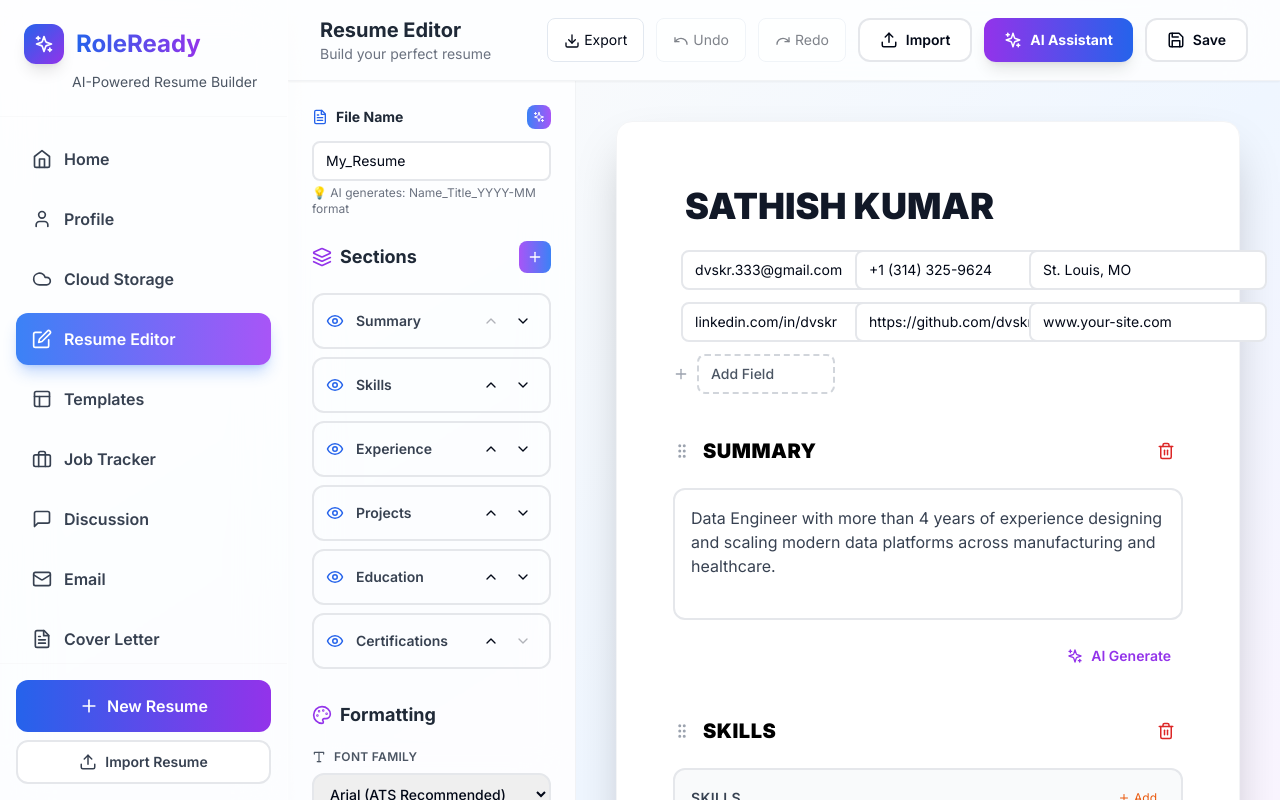
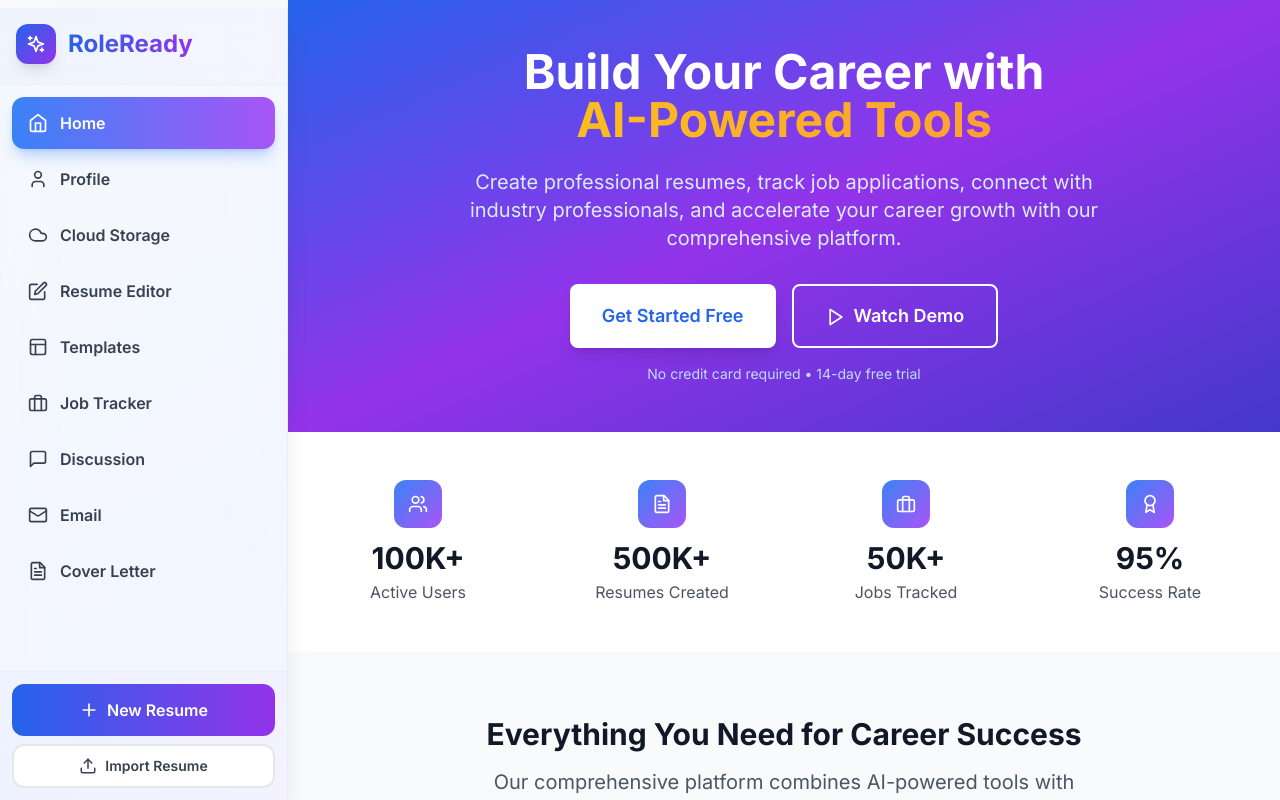
Before and after one commit to dvskr/RoleRabbit, a Next.js app in the folder apps/web/: page /dashboard in a window 1280 px wide. Built offline with nearby package versions, Linux system fonts and the light colour scheme.

Commit message:
removed shake

```diff
--- a/apps/web/src/app/dashboard-resume-editor/page.tsx
+++ b/apps/web/src/app/dashboard-resume-editor/page.tsx
@@ -1,5 +1,5 @@
-import RoleReadyWithResumeEditor from '../RoleReadyWithResumeEditor';
+import TestAllComponents from '../test-all-components/page';
 
 export default function DashboardResumeEditorPage() {
-  return <RoleReadyWithResumeEditor />;
+  return <TestAllComponents />;
 }
--- a/apps/web/src/app/dashboard/page.tsx
+++ b/apps/web/src/app/dashboard/page.tsx
@@ -1,5 +1,5 @@
-import RoleReady from '../RoleReady';
+import TestAllComponents from '../test-all-components/page';
 
 export default function DashboardPage() {
-  return <RoleReady />;
+  return <TestAllComponents />;
 }
--- a/apps/web/src/app/landing/page.tsx
+++ b/apps/web/src/app/landing/page.tsx
@@ -32,7 +32,7 @@ export default function LandingPage() {
                 Sign In
               </button>
               <Link
-                href="/dashboard"
+                href="/test-all-components"
                 className="bg-gradient-to-r from-blue-600 to-purple-600 text-white px-6 py-2 rounded-lg hover:shadow-lg hover:shadow-blue-500/30 transition-all"
               >
                 Try Free & Get Started
@@ -57,7 +57,7 @@ export default function LandingPage() {
             </p>
             <div className="flex flex-col sm:flex-row gap-4 justify-center">
               <Link
-                href="/dashboard"
+                href="/test-all-components"
                 className="bg-gradient-to-r from-blue-600 to-purple-600 text-white px-8 py-4 rounded-xl text-lg font-semibold hover:shadow-lg hover:shadow-blue-500/30 transition-all flex items-center justify-center gap-2"
               >
                 Try Free & Get Started
@@ -161,7 +161,7 @@ export default function LandingPage() {
           </p>
           <div className="flex flex-col sm:flex-row gap-4 justify-center">
             <Link
-              href="/dashboard"
+              href="/test-all-components"
               className="bg-white text-blue-600 px-8 py-4 rounded-xl text-lg font-semibold hover:shadow-lg transition-all flex items-center justify-center gap-2"
             >
               Try Free & Get Started
@@ -192,7 +192,7 @@ export default function LandingPage() {
             <div>
               <h4 className="font-semibold mb-4">Product</h4>
               <ul className="space-y-2 text-gray-400">
-                <li><Link href="/dashboard" className="hover:text-white transition-colors">Resume Builder</Link></li>
+                <li><Link href="/test-all-components" className="hover:text-white transition-colors">Resume Builder</Link></li>
                 <li><a href="#" className="hover:text-white transition-colors">Job Tracker</a></li>
                 <li><a href="#" className="hover:text-white transition-colors">Templates</a></li>
                 <li><a href="#" className="hover:text-white transition-colors">AI Assistant</a></li>
--- a/apps/web/src/app/test-all-components/page.tsx
+++ b/apps/web/src/app/test-all-components/page.tsx
@@ -4,11 +4,19 @@ import React, { useState, useEffect } from 'react';
 import Sidebar from '../../components/layout/Sidebar';
 import Header from '../../components/layout/Header';
 import { ResumeEditor, AIPanel } from '../../components/features';
+import Home from '../../components/Home';
+import CloudStorage from '../../components/CloudStorage';
+import Templates from '../../components/Templates';
+import JobTracker from '../../components/JobTracker';
+import Discussion from '../../components/Discussion';
+import Email from '../../components/Email';
+import CoverLetterGenerator from '../../components/CoverLetterGenerator';
+import UserProfileModal from '../../components/UserProfileModal';
 import { Eye, EyeOff, Sparkles, GripVertical, Trash2, Plus, X } from 'lucide-react';
 
 export default function TestAllComponents() {
   // State management
-  const [activeTab, setActiveTab] = useState('editor');
+  const [activeTab, setActiveTab] = useState('home');
   const [sidebarCollapsed, setSidebarCollapsed] = useState(false);
   const [showRightPanel, setShowRightPanel] = useState(false);
   const [previousSidebarState, setPreviousSidebarState] = useState(false);
@@ -120,13 +128,17 @@ export default function TestAllComponents() {
   const [history, setHistory] = useState([resumeData]);
   const [historyIndex, setHistoryIndex] = useState(0);
 
-  // Prevent body scrolling
+  // Control body scrolling based on active tab
   useEffect(() => {
+    if (activeTab === 'editor') {
+      document.body.style.overflow = 'auto';
+    } else {
       document.body.style.overflow = 'hidden';
+    }
     return () => {
-      document.body.style.overflow = 'unset';
-    };
-  }, []);
+      document.body.style.overflow = 'auto';
+    };
+  }, [activeTab]);
 
   // Save changes to history when resumeData changes
   useEffect(() => {
@@ -1726,7 +1738,7 @@ export default function TestAllComponents() {
   };
 
   return (
-    <div className="flex h-screen bg-gradient-to-br from-slate-50 via-blue-50 to-purple-50 overflow-hidden" style={{ height: '100vh', maxHeight: '100vh' }}>
+    <div className="flex h-screen bg-gradient-to-br from-slate-50 via-blue-50 to-purple-50" style={{ height: '100vh', maxHeight: '100vh' }}>
       {/* Sidebar */}
       <Sidebar
         activeTab={activeTab}
@@ -1739,8 +1751,8 @@ export default function TestAllComponents() {
 
       {/* Main Content */}
       <div className="flex-1 h-screen overflow-hidden flex flex-col">
+        {/* Header only shows for Resume Editor */}
         {activeTab === 'editor' && (
-          <>
           <Header
                 isMobile={false}
                 isSaving={false}
@@ -1761,7 +1773,22 @@ export default function TestAllComponents() {
                 setSidebarCollapsed={setSidebarCollapsed}
                 setShowRightPanel={setShowRightPanel}
               />
-            <div className={`flex-1 ${showRightPanel ? 'mr-80' : ''}`} style={{ height: 'calc(100vh - 80px)', overflow: 'hidden' }}>
+        )}
+            <div className={`flex-1 ${showRightPanel ? 'mr-80' : ''}`} style={{ height: activeTab === 'editor' ? 'calc(100vh - 80px)' : '100vh', overflow: activeTab === 'editor' ? 'auto' : 'hidden', minHeight: activeTab === 'editor' ? 'calc(100vh - 80px)' : '100vh' }}>
+              {/* Component Switcher */}
+              {activeTab === 'home' && (
+                <div className="w-full h-full overflow-hidden">
+                  <Home />
+                </div>
+              )}
+
+              {activeTab === 'storage' && (
+                <div className="w-full h-full overflow-hidden">
+                  <CloudStorage />
+                </div>
+              )}
+
+              {activeTab === 'editor' && (
                 <ResumeEditor
                   resumeFileName={resumeFileName}
                   setResumeFileName={setResumeFileName}
@@ -1802,9 +1829,38 @@ export default function TestAllComponents() {
                   setNewFieldIcon={setNewFieldIcon}
                   onAddCustomField={addCustomField}
                 />
-            </div>
-          </>
               )}
+
+              {activeTab === 'templates' && (
+                <div className="w-full h-full overflow-hidden">
+                  <Templates />
+                </div>
+              )}
+
+              {activeTab === 'tracker' && (
+                <div className="w-full h-full overflow-hidden">
+                  <JobTracker />
+                </div>
+              )}
+
+              {activeTab === 'discussion' && (
+                <div className="w-full h-full overflow-hidden">
+                  <Discussion />
+                </div>
+              )}
+
+              {activeTab === 'email' && (
+                <div className="w-full h-full overflow-hidden">
+                  <Email />
+                </div>
+              )}
+
+              {activeTab === 'cover-letter' && (
+                <div className="w-full h-full overflow-hidden">
+                  <CoverLetterGenerator />
+                </div>
+              )}
+            </div>
       </div>
 
       {/* AI Panel */}
@@ -2482,6 +2538,11 @@ export default function TestAllComponents() {
           </div>
         </div>
       )}
-    </div>
-  );
-}
+
+      {/* User Profile Modal */}
+      {showUserProfile && (
+        <UserProfileModal isOpen={showUserProfile} onClose={() => setShowUserProfile(false)} />
+      )}
+    </div>
+  );
+}
--- a/apps/web/src/components/features/ResumeEditor.tsx
+++ b/apps/web/src/components/features/ResumeEditor.tsx
@@ -560,7 +560,11 @@ export default function ResumeEditor({
       </div>
 
           {/* Render All Sections */}
-            {sectionOrder.map((section) => renderSection(section))}
+            {sectionOrder.map((section) => (
+              <div key={section}>
+                {renderSection(section)}
+              </div>
+            ))}
 
         </div>
       </div>
```
Lines whose indentation alone changed are shown as unchanged.
